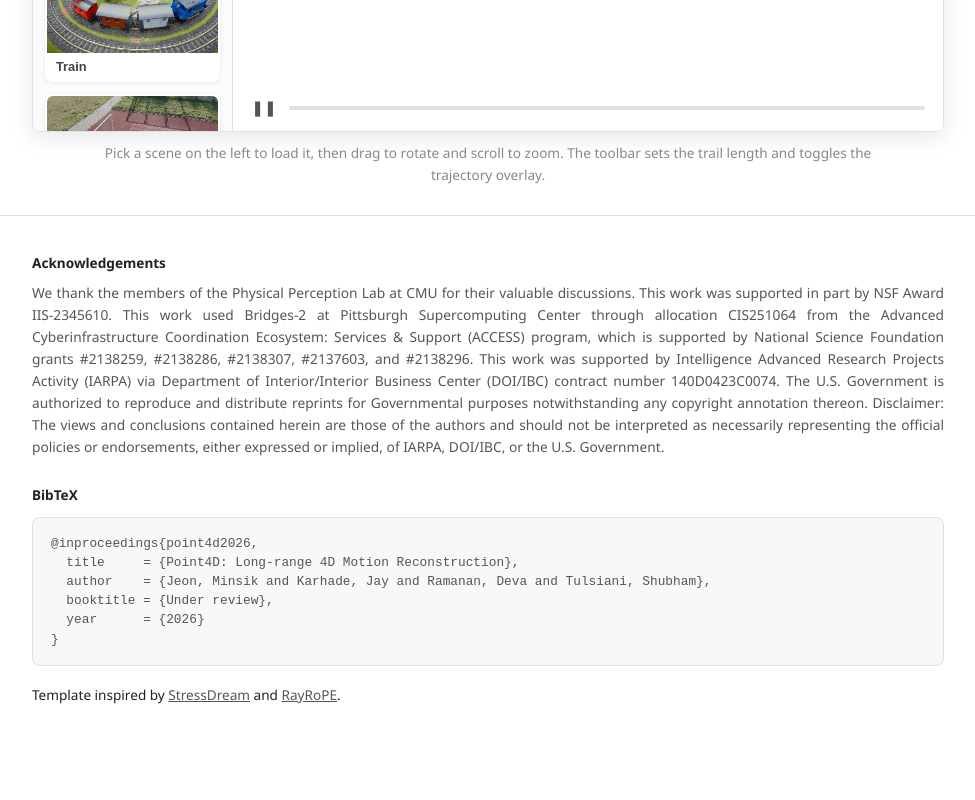
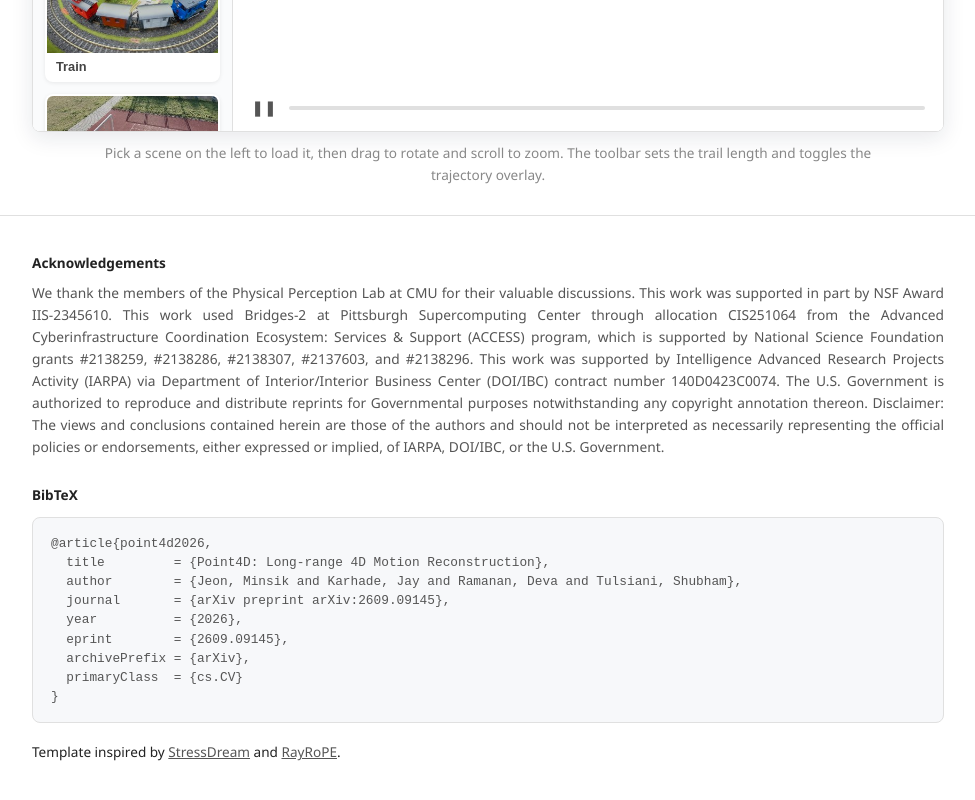
Before and after one commit to point-4d/point-4d.github.io, a plain HTML site: page index.html in a window 1280 px wide. Shown: the part 3746-4546 px from the top of the page, without its empty margins (152-1127 px from the left). Before the commit the page ends 4514 px from the top, so only its background shows below. Drawn offline with nearby package versions, Linux system fonts and the light colour scheme.

Commit message:
Link the arXiv preprint and update the BibTeX
The Paper and arXiv hero buttons were both dead placeholders; point them at
arXiv 2609.09145 (pdf and abs). The citation block moves from the
"Under review" @inproceedings entry to the @article form the README uses,
so the two stay identical.

Co-Authored-By: Claude Opus 5 <noreply@anthropic.com>
Claude-Session: https://claude.ai/code/session_01WjNa1B8ZgsGEFWQeA49pjA

```diff
--- a/index.html
+++ b/index.html
@@ -262,8 +262,8 @@
   </div>
   <div class="hero-affiliations">Carnegie Mellon University &nbsp;&middot;&nbsp; <sup>&dagger;</sup>Equal advising</div>
   <div class="hero-links">
-    <a class="hero-btn primary" href="#">📄 Paper</a>
-    <a class="hero-btn" href="#">arXiv ↗</a>
+    <a class="hero-btn primary" href="https://arxiv.org/pdf/2609.09145" target="_blank" rel="noopener">📄 Paper</a>
+    <a class="hero-btn" href="https://arxiv.org/abs/2609.09145" target="_blank" rel="noopener">arXiv ↗</a>
     <a class="hero-btn" href="https://github.com/point-4d/Point4D" target="_blank" rel="noopener">Code ↗</a>
     <a class="hero-btn" href="#gallery">🧊 Interactive 4D</a>
   </div>
@@ -459,11 +459,14 @@
     of IARPA, DOI/IBC, or the U.S. Government.</p>
 
     <b style="color: var(--text);">BibTeX</b>
-    <pre class="bibtex">@inproceedings{point4d2026,
-  title     = {Point4D: Long-range 4D Motion Reconstruction},
-  author    = {Jeon, Minsik and Karhade, Jay and Ramanan, Deva and Tulsiani, Shubham},
-  booktitle = {Under review},
-  year      = {2026}
+    <pre class="bibtex">@article{point4d2026,
+  title         = {Point4D: Long-range 4D Motion Reconstruction},
+  author        = {Jeon, Minsik and Karhade, Jay and Ramanan, Deva and Tulsiani, Shubham},
+  journal       = {arXiv preprint arXiv:2609.09145},
+  year          = {2026},
+  eprint        = {2609.09145},
+  archivePrefix = {arXiv},
+  primaryClass  = {cs.CV}
 }</pre>
     <p style="margin-top:18px;">Template inspired by
     <a href="https://stressdream.github.io/" style="color:var(--text-sec);">StressDream</a>
```
